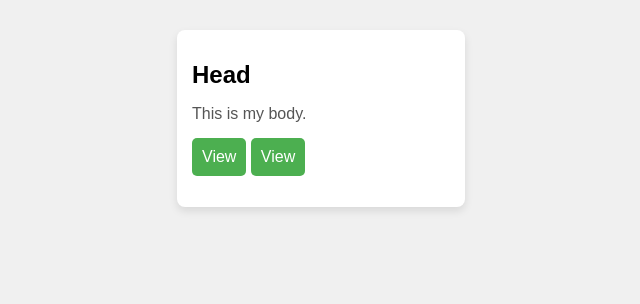
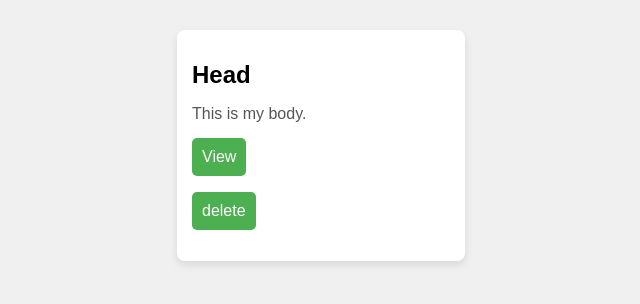
Before and after one commit to Nishantrde/curd_note, a Django app: template note/templates/diary.html in a window 1280 px wide. Shown: the top 304 px of the page, without its empty margins (319-959 px from the left). Run offline with Django 4.2, Linux system fonts and the light colour scheme; the template is opened without the code that fills it: values that come from a table or form of the project are taken from there, others are empty; data comes from the database, SQL or seed files in the repository.

Commit message:
Initial Commit

```diff
--- a/note/templates/diary.html
+++ b/note/templates/diary.html
@@ -72,7 +72,10 @@
                         <input type="hidden" id="note_title" name="note_title" value="{{ ob.user_notes_title }}"/>
                         <input type="hidden" id="note_" name="note_" value="{{ ob.user_notes }}"/>
                         <button type="submit">View</button>
-                        <button type="submit">View</button>
+
+                    </form>
+                    <form action="delete" method="post">
+                        <button type="submit">delete</button>
                     </form>
                 </div>
             </div>
```
